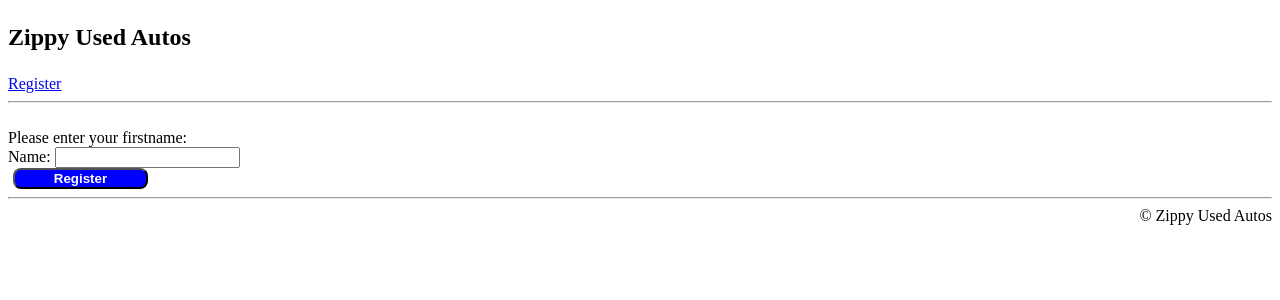
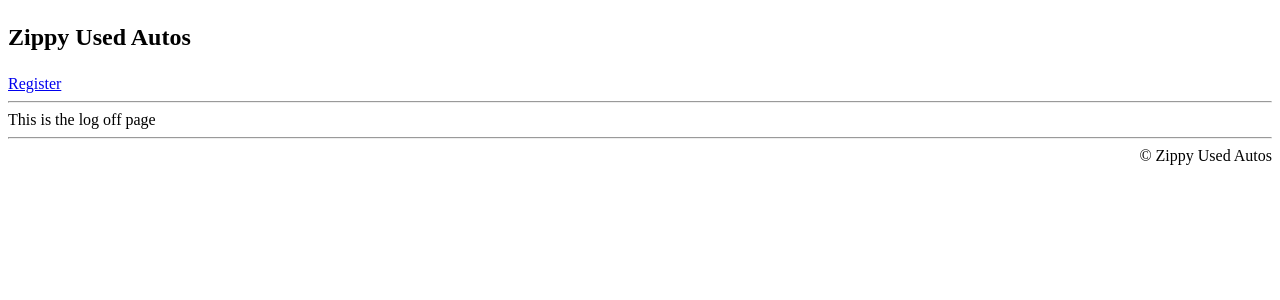
Before and after one commit to revordj/revordj-Midterm_INF653, a PHP site: page /index.php?action=register in a window 1280 px wide. Shown: the top 300 px of the page. Run offline with PHP 8.4, Linux system fonts and the light colour scheme.

Commit message:
updated control struct

```diff
--- a/index.php
+++ b/index.php
@@ -4,7 +4,6 @@
     $lifetime = 60 * 60 * 24 * 14; //2 weeks ttl
     session_set_cookie_params($lifetime, '/');
     session_start();
-
     require('model/vehclass_db.php');
     require('model/vehinventory_db.php');
     require('model/database.php');
@@ -56,15 +55,7 @@
         $sortby= 'price';
     }
 
-    if($action = 'register'){
-        include('view/register.php');
-    }
-
-    elseif($action = 'logout'){
-        include('view/logout.php');
-    }
-
-    else{
+    if($action = false || $action <> 'register'){
         if(!$makeID && !$typesID && !$classesID){
             $inventory = get_inventory($sortby);
         }
@@ -84,3 +75,9 @@
 
         include('view/inventory.php');
     }
+    elseif($action == 'register'){
+        include('view/register.php');
+    }
+    else{
+        include('view/logout.php');
+    }
```
